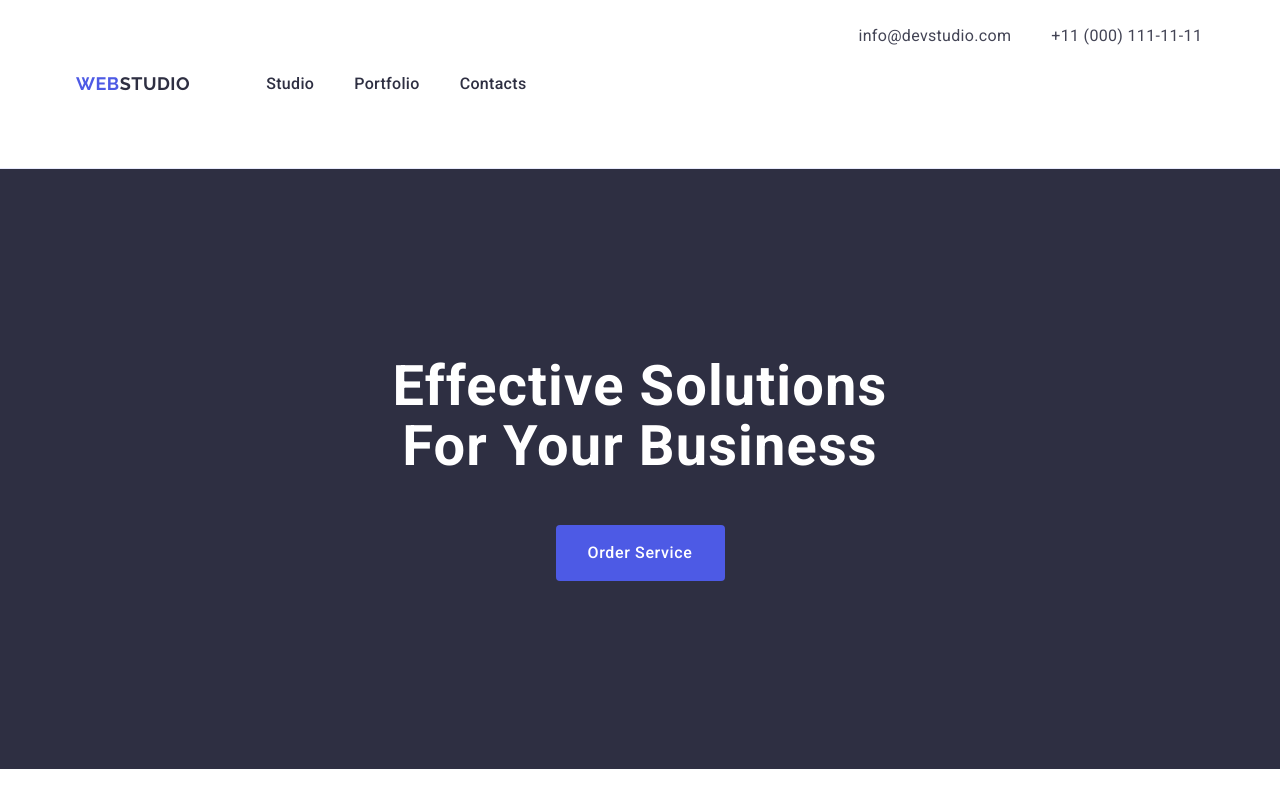
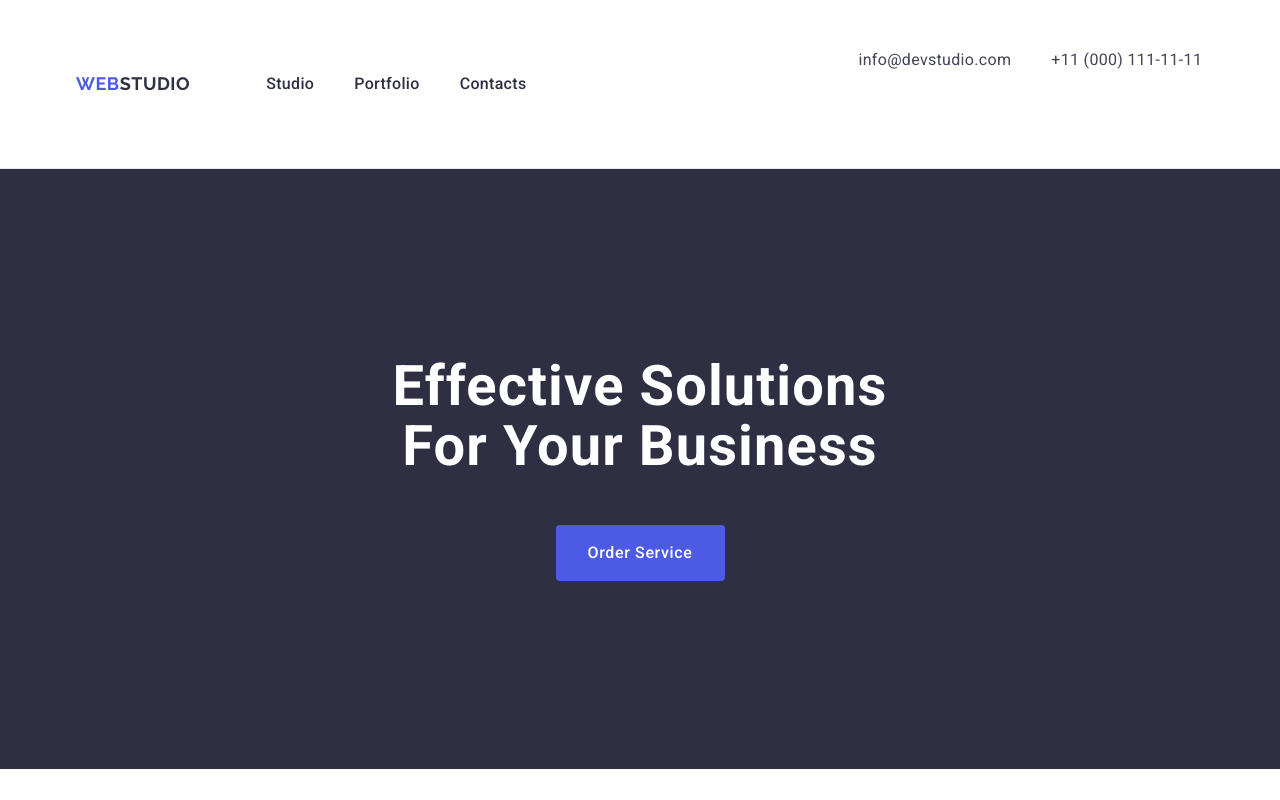
Before and after one commit to vladkot13/goit-markup-hw-03, a plain HTML site: page index.html in a window 1280 px wide. Shown: the top 800 px of the page. Drawn offline with nearby package versions, Linux system fonts and the light colour scheme.

Commit message:
Add files via upload

```diff
--- a/css/styles.css
+++ b/css/styles.css
@@ -116,6 +116,9 @@ a {
     margin-top: 24px;
 }
 
+.contacts-menu {
+    padding: 24px 0
+}
 .contacts-list {
     display: flex;
     gap: 40px;
@@ -271,13 +274,12 @@ a {
 .employees-menu {
     display: flex;
     gap: 24px;
-
+    border-radius: 0px 0px 4px 4px;
 }
 
 .employees-list {
 
     width: calc((100% - 72px) / 4);
-
     text-align: center;
     display: inline-flex;
     font-weight: 500;
```
